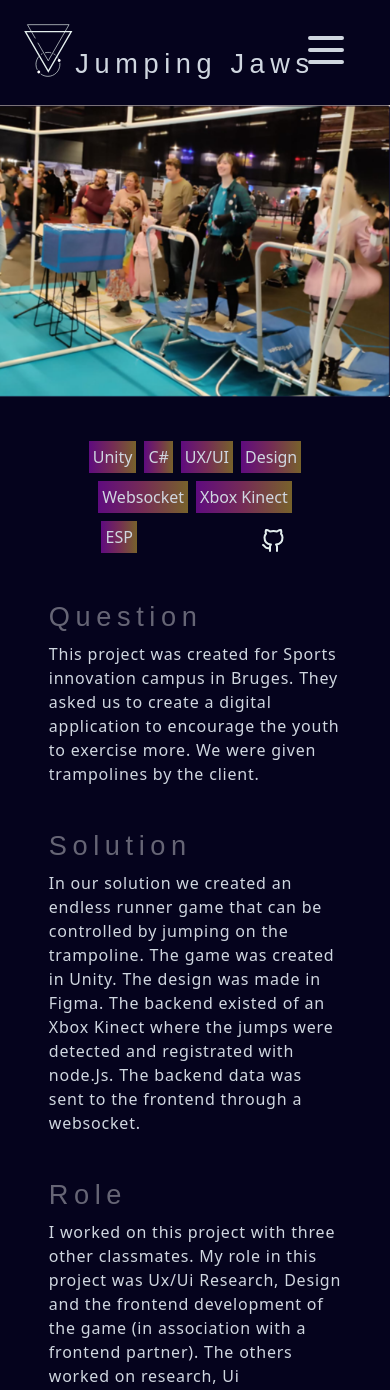
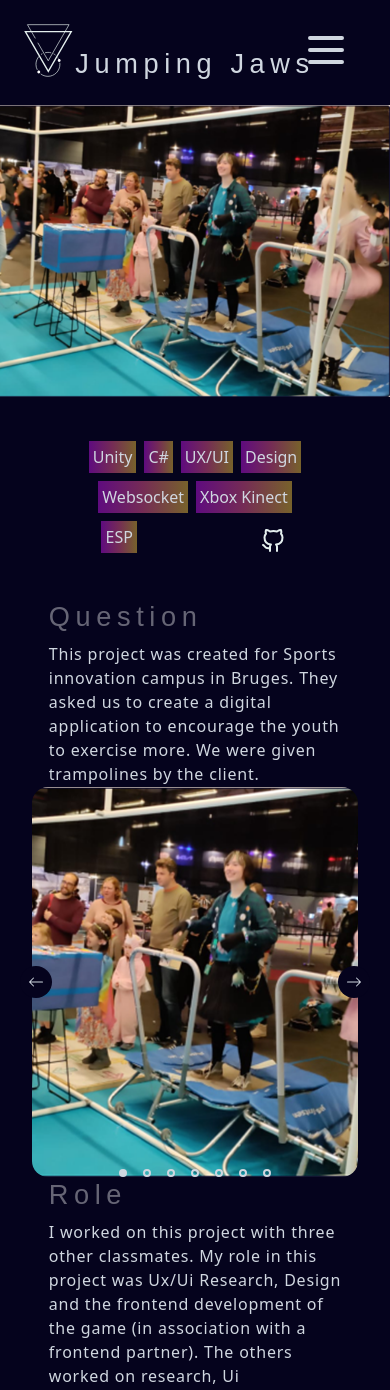
Before and after one commit to sarabluekens/FE-Eindopdracht2, a Next.js app: page /projects/1 in a window 390 px wide. Shown: the top 1390 px of the page. Built offline with nearby package versions, Linux system fonts and the light colour scheme; a web font is replaced by a local one.

Commit message:
hotfix: test fix branch

```diff
--- /dev/null
+++ b/components/Carousel.tsx
@@ -0,0 +1,76 @@
+import { useState } from 'react'
+import { slide } from 'react-burger-menu'
+import { BsArrowLeft, BsArrowRight } from 'react-icons/bs'
+
+const Carousel = () => {
+  const images = [
+    {
+      url: '/trampolineGame.png',
+    },
+    {
+      url: '/demo.mp4',
+    },
+    {
+      url: '/personal.png',
+    },
+    {
+      url: '/sneakySam.png',
+    },
+    {
+      url: '/schrijfHetUit.png',
+    },
+    {
+      url: '/smileSafari.png',
+    },
+    {
+      url: '/print.png',
+    },
+  ]
+  const [currentIndex, setCurrentIndex] = useState(0)
+
+  const prevItem = () => {
+    const isFirstSlide = currentIndex === 0
+    const nextIndex = isFirstSlide ? images.length - 1 : currentIndex - 1
+    setCurrentIndex(nextIndex)
+  }
+  const nextItem = () => {
+    const isLastSlide = currentIndex === images.length - 1
+    const nextIndex = isLastSlide ? 0 : currentIndex + 1
+    setCurrentIndex(nextIndex)
+  }
+
+  return (
+    <section className="group absolute h-[50vh] w-full object-fill px-8 py-4">
+      <div
+        style={{ backgroundImage: `url(${images[currentIndex].url})` }}
+        className="h-full w-full rounded-2xl bg-cover bg-center duration-500"
+      >
+        {/* left arrow */}
+        <div className="text-2xl absolute left-5 top-1/2 -translate-x-0 -translate-y-1/2  cursor-pointer rounded-full bg-blue p-2 text-white group-hover:block lg:hidden">
+          <BsArrowLeft onClick={prevItem} className="text-4xl text-white" />
+        </div>
+
+        {/* right arrow */}
+        <div className="text-2xl absolute right-5 top-1/2 -translate-x-0 -translate-y-1/2  cursor-pointer rounded-full bg-blue p-2 text-white group-hover:block lg:hidden">
+          <BsArrowRight onClick={nextItem} className="text-4xl text-white" />
+        </div>
+
+        <div className="left-1/2 flex h-full items-end justify-center">
+          {images.map((image, index) => (
+            <div
+              key={index}
+              onClick={() => setCurrentIndex(index)}
+              className={`mx-2 h-2 w-2 cursor-pointer rounded-full ${
+                currentIndex === index ? 'bg-white' : 'border-2 border-white'
+              }`}
+            ></div>
+          ))}
+        </div>
+      </div>
+
+      {/* <video src={`${images[1].url}`}></video> */}
+    </section>
+  )
+}
+
+export default Carousel
--- a/components/Divider.tsx
+++ b/components/Divider.tsx
@@ -5,3 +5,4 @@ const Divider = () => {
 }
 
 export default Divider
+// test
--- a/pages/projects/[projectId].tsx
+++ b/pages/projects/[projectId].tsx
@@ -5,6 +5,7 @@ import Link from 'next/link'
 import { FiExternalLink, FiGithub } from 'react-icons/fi'
 import Navbar from '../../components/Navbar'
 import Footer from '../../components/Footer'
+import Carousel from '<pages>/components/Carousel'
 
 const project = ({ projectInfo }: { projectInfo: any }) => {
   return (
@@ -14,6 +15,7 @@ const project = ({ projectInfo }: { projectInfo: any }) => {
         <h1 className="my-5 pt-1 text-center font-londrinaSolid text-thirdTitle font-thin tracking-londrina md:pt-16 md:text-title">
           {projectInfo.title}
         </h1>
+        <Carousel />
         <Image
           src={`/${projectInfo.promoImage}.png`}
           alt={projectInfo.promoAlt}
--- a/styles/hero.css
+++ b/styles/hero.css
@@ -1,7 +1,7 @@
 .background-animate {
-  background: linear-gradient(159deg, #5f0b7f, #752c55, #77622b);
-  background-size: 300% 300%;
-  animation: gradient-animation 10s ease infinite;
+  background: linear-gradient(159deg, #120656, #5f0b7f, #752c55, #77622b);
+  background-size: 200% 200%;
+  animation: gradient-animation 5s ease infinite;
 }
 
 @keyframes gradient-animation {
```
